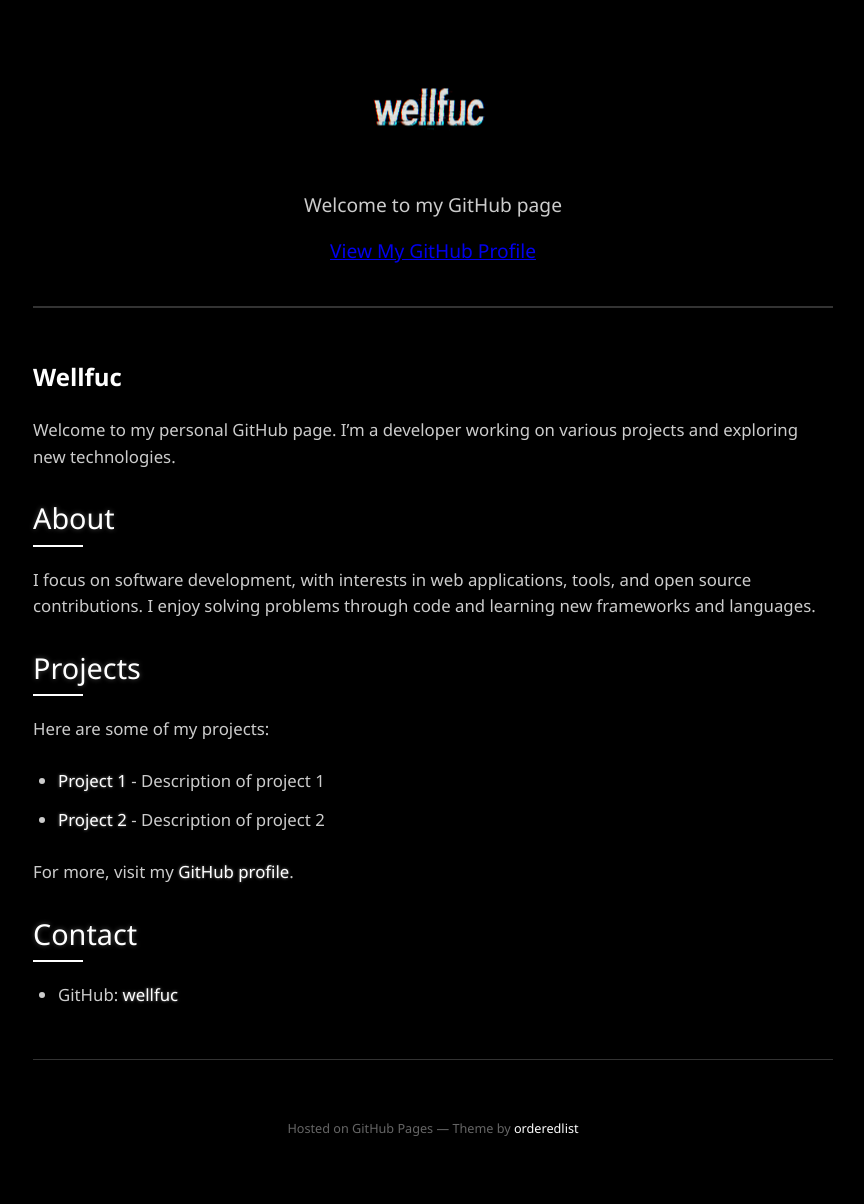
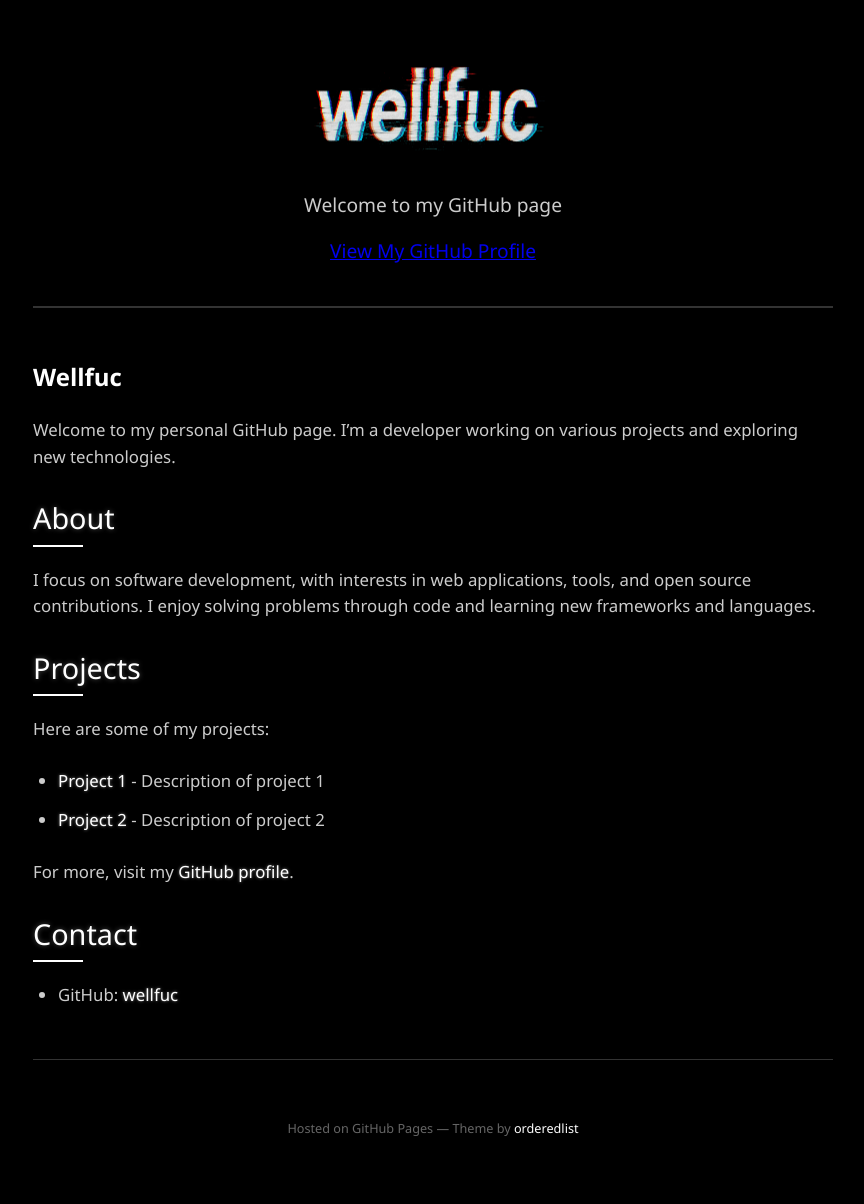
Before and after one commit to wellfuc/wellfuc.github.io, a Jekyll site: the page built from index.md, in a window 1280 px wide. Shown: the whole page, without its empty margins (207-1071 px from the left). Built offline with Jekyll 4.4.1, drawn with Linux system fonts in a browser that asks for light colours.

Commit message:
Update style.css

```diff
--- a/assets/css/style.css
+++ b/assets/css/style.css
@@ -24,7 +24,7 @@ header {
 
 header .profile-img {
   position: relative;
-  width: 120px;
+  width: 240px;
   height: 120px;
   margin: 0 auto 20px;
   background: transparent url("/assets/images/wellfuc.png") center / contain no-repeat;
```
